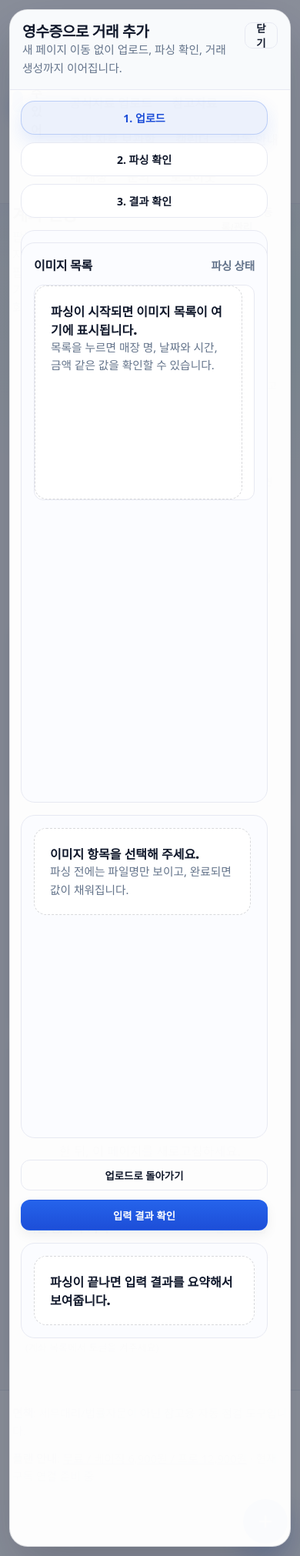
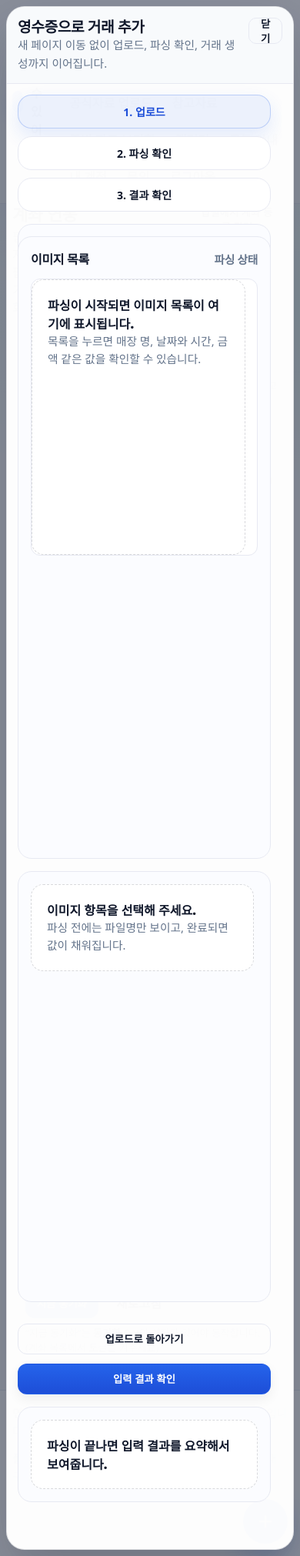
Before and after one commit to TNIFL/SafeToSpend, a Flask app: page /bank in a window 390 px wide, after a click that opens the changed part. Shown: the whole page at 77% size. Run offline with Flask 3, Linux system fonts and the light colour scheme; the visitor is signed in with stand-in values (Sample User, id 1); data that the repository does not hold is empty.

Commit message:
fix: increase receipt modal vertical space

```diff
--- a/static/style.css
+++ b/static/style.css
@@ -1575,11 +1575,11 @@ body.receipt-modal-open{
 }
 .receipt-modal{
   position: absolute;
-  inset: 16px;
-  width: min(1360px, calc(100vw - 32px));
-  max-width: calc(100vw - 32px);
+  inset: 8px;
+  width: min(1480px, calc(100vw - 16px));
+  max-width: calc(100vw - 16px);
   margin: 0 auto;
-  max-height: calc(100vh - 32px);
+  max-height: calc(100vh - 16px);
   display: grid;
   grid-template-rows: auto 1fr;
   border: 1px solid rgba(15,23,42,.12);
@@ -1593,7 +1593,7 @@ body.receipt-modal-open{
   min-width: 0;
 }
 .receipt-modal-head{
-  padding: 18px 20px;
+  padding: 16px 18px;
   display: flex;
   align-items: flex-start;
   justify-content: space-between;
@@ -1603,7 +1603,7 @@ body.receipt-modal-open{
 }
 .receipt-modal-body{
   overflow: auto;
-  padding: 20px;
+  padding: 16px 18px 22px;
   display: flex;
   flex-direction: column;
   gap: 16px;
@@ -1758,7 +1758,7 @@ body.receipt-modal-open{
   min-height: auto;
   display: grid;
   grid-template-rows: auto auto;
-  gap: 16px;
+  gap: 14px;
   overflow: visible;
 }
 .receipt-step-layout{
@@ -1766,7 +1766,7 @@ body.receipt-modal-open{
   grid-template-columns: minmax(300px, 360px) minmax(0, 1fr);
   gap: 16px;
   height: auto;
-  min-height: clamp(760px, 88vh, 1240px);
+  min-height: clamp(900px, calc(100vh - 180px), 1320px);
   align-items: stretch;
 }
 .receipt-step-layout > *{
@@ -1776,14 +1776,14 @@ body.receipt-modal-open{
 .receipt-step-detail{
   display: grid;
   gap: 12px;
-  min-height: 360px;
+  min-height: 460px;
   overflow: hidden;
   align-content: start;
 }
 .receipt-parse-list{
   display: grid;
   gap: 10px;
-  min-height: clamp(360px, 52vh, 760px);
+  min-height: clamp(460px, calc(100vh - 360px), 980px);
   overflow: auto;
   max-height: none;
   scrollbar-gutter: stable;
@@ -1870,7 +1870,7 @@ body.receipt-modal-open{
 }
 .receipt-step-detail{
   overflow: auto;
-  min-height: clamp(420px, 58vh, 860px);
+  min-height: clamp(560px, calc(100vh - 300px), 1120px);
   padding-right: 6px;
   scrollbar-gutter: stable;
 }
@@ -1963,7 +1963,7 @@ body.receipt-modal-open{
 .receipt-result-shell{
   display: grid;
   gap: 16px;
-  min-height: clamp(720px, 84vh, 1160px);
+  min-height: clamp(840px, calc(100vh - 200px), 1240px);
   overflow: visible;
 }
 .receipt-result-grid{
@@ -1982,7 +1982,7 @@ body.receipt-modal-open{
 .receipt-result-list{
   display: grid;
   gap: 12px;
-  min-height: clamp(360px, 48vh, 760px);
+  min-height: clamp(480px, calc(100vh - 360px), 980px);
   overflow: auto;
   padding-right: 4px;
   scrollbar-gutter: stable;
@@ -2051,14 +2051,14 @@ body.receipt-modal-open{
 
 @media (max-width: 900px){
   .receipt-modal{
-    inset: 12px;
-    width: calc(100vw - 24px);
-    max-width: calc(100vw - 24px);
-    max-height: calc(100vh - 24px);
+    inset: 8px;
+    width: calc(100vw - 16px);
+    max-width: calc(100vw - 16px);
+    max-height: calc(100vh - 16px);
   }
   .receipt-modal-head,
   .receipt-modal-body{
-    padding: 16px;
+    padding: 14px;
   }
   .receipt-step-badges{
     grid-template-columns: 1fr;
@@ -2103,23 +2103,23 @@ body.receipt-modal-open{
   }
   .receipt-step-layout{
     grid-template-columns: 1fr;
-    grid-template-rows: minmax(280px, 36vh) minmax(420px, auto);
+    grid-template-rows: minmax(360px, 40vh) minmax(560px, auto);
     min-height: auto;
   }
   .receipt-result-grid{
     grid-template-columns: repeat(2, minmax(0, 1fr));
   }
   .receipt-parse-list{
-    min-height: clamp(280px, 34vh, 520px);
+    min-height: clamp(340px, 38vh, 620px);
   }
   .receipt-step-detail{
-    min-height: clamp(420px, 44vh, 760px);
+    min-height: clamp(520px, 48vh, 880px);
   }
   .receipt-result-shell{
     min-height: auto;
   }
   .receipt-result-list{
-    min-height: clamp(320px, 38vh, 640px);
+    min-height: clamp(420px, 44vh, 760px);
   }
 }
 
@@ -2145,6 +2145,6 @@ body.receipt-modal-open{
   .receipt-parse-list,
   .receipt-step-detail,
   .receipt-result-list{
-    min-height: 280px;
-  }
-}
+    min-height: 360px;
+  }
+}
```
